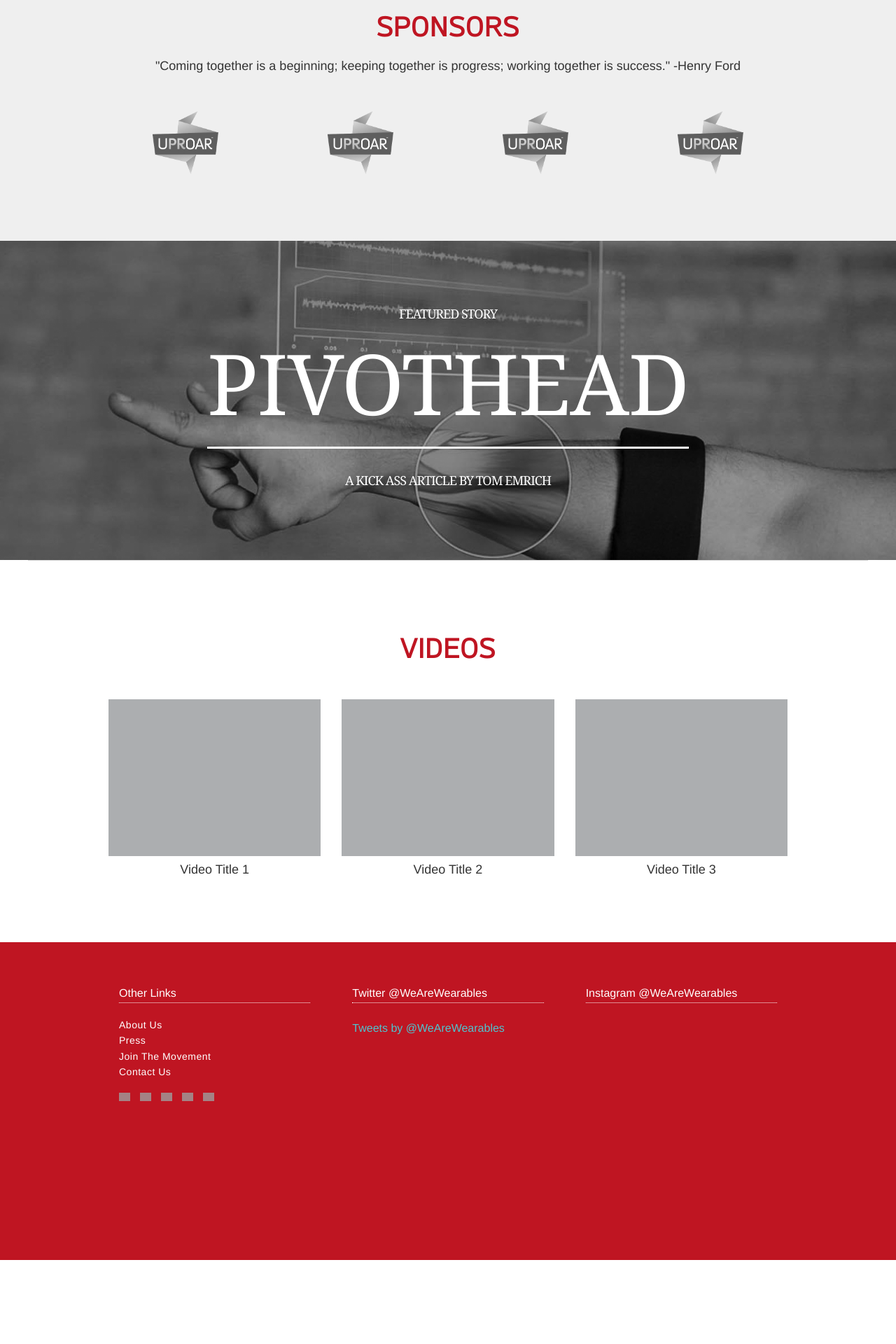
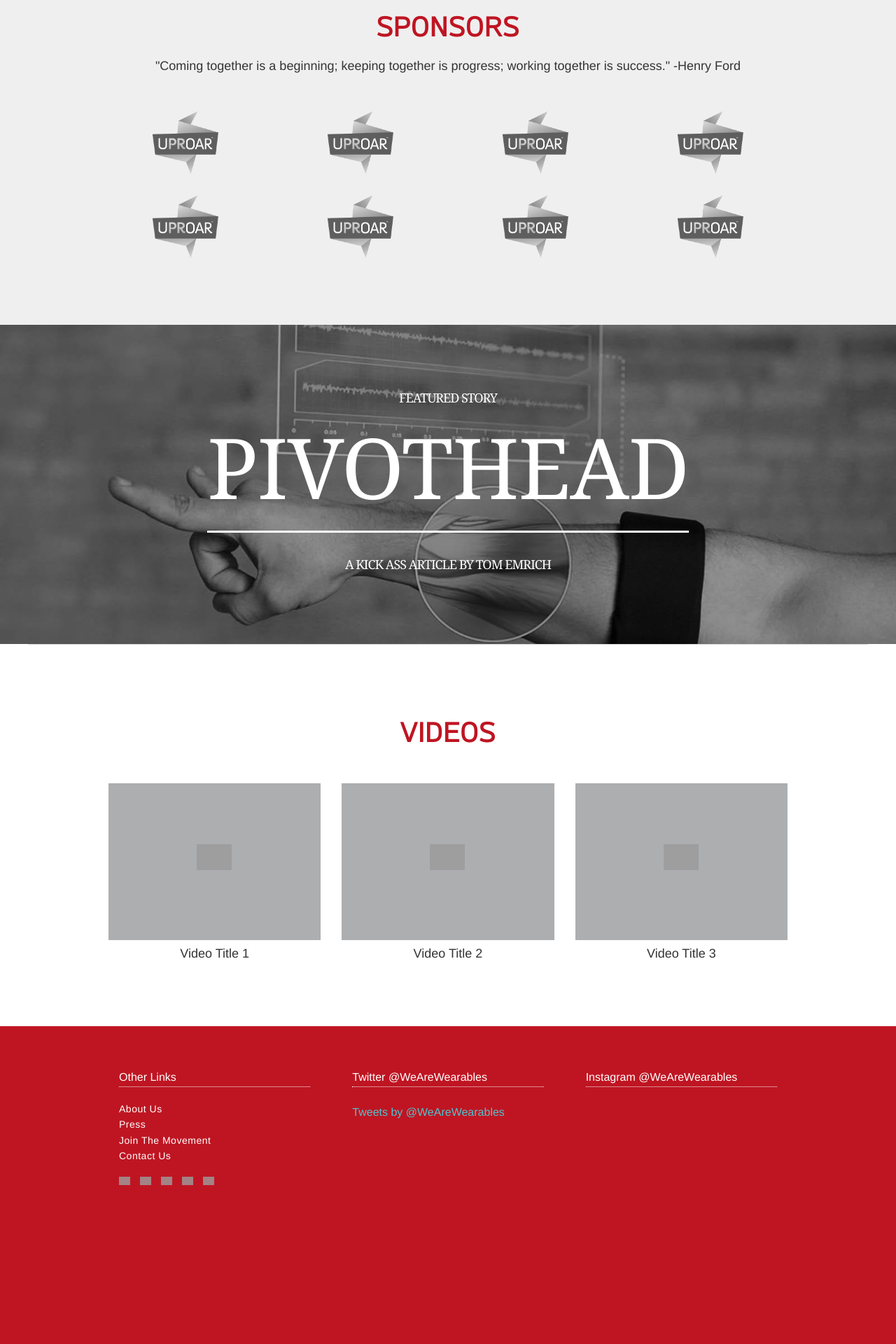
Before and after one commit to scottchen18/wearables, a CodeIgniter app: page /index.php/main/index in a window 1280 px wide. Shown: the part 1921-3841 px from the top of the page at 70% size. Before the commit the page ends 3721 px from the top, so only its background shows below. Run offline with CodeIgniter, Linux system fonts and the light colour scheme; some libraries are stand-ins or nearby versions; grey boxes are pictures that could not be loaded.

Commit message:
post neil

```diff
--- a/application/assets/css/style.css
+++ b/application/assets/css/style.css
@@ -246,3 +246,12 @@
 	text-align:center;
 	display:none;
 }
+.play_button{
+	width: 50px;
+	position: absolute;
+	margin: 87px 0px 0px 126px;
+}
+.play_video:hover{
+	cursor:pointer;
+	cursor:hand;
+}
--- a/application/assets/js/function.js
+++ b/application/assets/js/function.js
@@ -12,14 +12,10 @@
 //				ONCLICK.JS
 //*************************************************/
 
-
-
-
-//**************************************************
-//				ONCLICK.JS HELPERS
-//*************************************************/
-
-
+$('.play_video').click(function(){show_video($(this).attr('data-rel'));});
+$('.featured_story').click(function(){location.href=baseUrl+'/feature';});
+$('.main_nav li').click(scroll_navigation);
+$('.scroll_nav').click(scroll_navigation);
 /**************************************************/
 
 //**************************************************
@@ -51,3 +47,42 @@
     });
 return this;
 }
+
+
+function show_video(url){
+
+	var width = $(window).width() * 0.7;
+	$('.bgfade').fadeIn('slow');
+
+	$('#video_pop').show();
+	$('#y_video').css('width',width);
+	$('#y_video').css('height',(width/1.7777));
+
+	$('#video_pop').css('width',width);
+	$('#video_pop').center(false);
+	$('#video_pop').hide();
+	$('#video_pop').fadeIn('slow',function(){
+		$('#y_video').html('<iframe width="'+width+'" height="'+(width/1.7777)+'" src="//www.youtube.com/embed/43wIp2eDvDw" frameborder="0" allowfullscreen></iframe>');
+	});
+
+	$('.bgfade').css('height',$(document).height());
+	$('.bgfade').css('width',$(document).width());
+
+	$(document).keyup(function(e) {
+		 if (e.keyCode == 27) {close_video();}
+	});
+}
+function close_video(){
+	$('.bgfade').fadeOut('slow');
+	$('#video_pop').fadeOut('slow',function(){$('#y_video').html('');});
+
+}
+
+
+
+function scroll_navigation(){
+	var page = $(this).attr('rel');
+	$('html, body').animate({
+	    scrollTop: $('#'+page).offset().top - 60
+	}, 2000);
+}
--- a/application/views/headers/footer.php
+++ b/application/views/headers/footer.php
@@ -1,8 +1,46 @@
 
 
 
+<section class="footer">
+	<div class="row">
+		<div class="small-12 medium-4 columns f_box">
+					<div class="f_top">Other Links</div>
+					<div class="sub_text4Footer">
+						<ul class="f_list">
 
+							<a href="http://projectspac.es/about"><li>About Us</li></a>
+							<a href="http://blog.projectspac.es" target="blank_"><li>Press</li></a>
+							<a href="http://projectspac.es/perks"><li>Join The Movement</li></a>
+							<a href="http://projectspac.es/press"><li>Contact Us</li></a>
+
+						</ul>
+
+						<div class="social_links"><a target="_blank" href="http://www.facebook.com/wearewearables"><img src="https://s3.amazonaws.com/webImages/facebook-white-16px.png"></a>
+						<a target="_blank" href="http://www.twitter.com/wearewearables"><img src="https://s3.amazonaws.com/webImages/twitter-white-16px.png"></a>
+						<a target="_blank" href="http://blog.projectspac.es"><img src="https://s3.amazonaws.com/webImages/tumblr-white-16px.png"></a>
+						<a target="_blank" href="http://www.instagram.com/wearewearables"><img src="https://s3.amazonaws.com/webImages/instagram-white-16px.png"></a>
+						<a target="_blank" href="http://www.youtube.com/wearewearables"><img src="https://s3.amazonaws.com/webImages/youtube-white-16px.png"></a>
+						</div>
+					</div>
+
+		</div>
+
+		<div class="small-12 medium-4 columns f_box">
+					<div style="margin-bottom:28px;" class="f_top">Twitter @WeAreWearables</div>
+					<a class="twitter-timeline" data-tweet-limit="3" data-link-color="#bf1522" data-border-color="#bf1522" data-background-color="#efefef" href="https://twitter.com/WeAreWearables" data-widget-id="469174070731218944">Tweets by @WeAreWearables</a>
+					<script>!function(d,s,id){var js,fjs=d.getElementsByTagName(s)[0],p=/^http:/.test(d.location)?'http':'https';if(!d.getElementById(id)){js=d.createElement(s);js.id=id;js.src=p+"://platform.twitter.com/widgets.js";fjs.parentNode.insertBefore(js,fjs);}}(document,"script","twitter-wjs");</script>
+
+
+		</div>
+		<div class="small-12 medium-4 columns f_box">
+					<div style="margin-bottom:30px;" class="f_top">Instagram @WeAreWearables</div>
+					<!-- www.intagme.com -->
+					<iframe style="height:274px;width:274px;" src="http://www.intagme.com/in/?u=d2VhcmV3ZWFyYWJsZXN8c2x8MzAwfDJ8M3x8eWVzfDV8dW5kZWZpbmVkfG5v" allowTransparency="true" frameborder="0" scrolling="no" style="border:none; overflow:hidden; width:315px; height: 315px" ></iframe>
+		</div>
+	</div>
+</section>
 <script src="<?php echo base_url();?>application/assets/js/foundation.min.js"></script>
+<script src="<?php echo base_url();?>application/assets/js/function.js"></script>
 <script>
     $(document).foundation();
 </script>
--- a/application/views/headers/header.php
+++ b/application/views/headers/header.php
@@ -10,7 +10,6 @@
 	<link rel="stylesheet" href="<?php echo base_url();?>application/assets/css/style.css" />
 	<script src="<?php echo base_url();?>application/assets/js/jquery.js"></script>
 	<script src="<?php echo base_url();?>application/assets/js/config.js"></script>
-	<script src="<?php echo base_url();?>application/assets/js/function.js"></script>
 	<?php echo $meta;?>
 	<?php echo $f_meta;?>
   </head>
--- a/application/views/main/landing.php
+++ b/application/views/main/landing.php
@@ -17,10 +17,10 @@
  		<li class="toggle-topbar menu-icon"><a href="#">Menu</a></li>
     </ul>
 	<section class="top-bar-section">
-	    <ul class="right">
-			<li><a>Events & Workshops</a></li>
-			<li><a>Featured Stories</a></li>
-	        <li><a>Videos</a></li>
+	    <ul class="right main_nav">
+			<li rel="events"><a>Events & Workshops</a></li>
+			<li rel="feature"><a>Featured Stories</a></li>
+	        <li rel="videos"><a>Videos</a></li>
 	    </ul>
 	</section>
 </nav>
@@ -76,7 +76,7 @@
 
 </section>
 
-<section class="page3">
+<section id="events" class="page3">
 	<div class="row">
 		<div class="small-12 columns s_center">
 			<h1 class="red">Events & Workshops</h1>
@@ -142,9 +142,30 @@
 
 		</div>
 	</div>
+
+	<div class="row">
+		<div class="small-12 medium-3 columns s_center">
+			<img class="sponsor_img" src="<?php echo base_url();?>application/assets/img/uproar_logo.png" >
+
+		</div>
+
+		<div class="small-12 medium-3 columns s_center">
+			<img class="sponsor_img" src="<?php echo base_url();?>application/assets/img/uproar_logo.png" >
+
+		</div>
+
+		<div class="small-12 medium-3 columns s_center">
+			<img class="sponsor_img" src="<?php echo base_url();?>application/assets/img/uproar_logo.png">
+
+		</div>
+		<div class="small-12 medium-3 columns s_center">
+			<img class="sponsor_img" src="<?php echo base_url();?>application/assets/img/uproar_logo.png">
+
+		</div>
+	</div>
 </section>
 
-<section class="page2">
+<section id="feature" class="page2">
 	<div class="row">
 		<div class="small-12 columns s_center">
 			<a class="featured_story"><div style="margin-bottom:30px">
@@ -160,7 +181,7 @@
 	</div>
 </section>
 
-<section class="border"></section>
+<section id="videos" class="border"></section>
 <section class="page3">
 	<div class="row">
 		<div class="small-12 columns s_center">
@@ -169,62 +190,26 @@
 	</div>
 
 	<div class="row">
-		<div class="small-12 medium-4 columns s_center">
+		<div class="small-12 medium-4 columns s_center play_video">
+			<div class="play_button"><img src="https://s3.amazonaws.com/webImages/entry-icon-video-light-50px.png" ></div>
 			<div class="video_place"></div>
 			<div class="video_title"> Video Title 1</div>
 		</div>
 
-		<div class="small-12 medium-4 columns s_center">
+		<div class="small-12 medium-4 columns s_center play_video">
+			<div class="play_button"><img src="https://s3.amazonaws.com/webImages/entry-icon-video-light-50px.png" ></div>
 			<div class="video_place"></div>
 			<div class="video_title"> Video Title 2</div>
 		</div>
 
-		<div class="small-12 medium-4 columns s_center">
+		<div class="small-12 medium-4 columns s_center play_video">
+			<div class="play_button"><img src="https://s3.amazonaws.com/webImages/entry-icon-video-light-50px.png" ></div>
 			<div class="video_place"></div>
 			<div class="video_title"> Video Title 3</div>
 		</div>
 	</div>
 </section>
 
-
-<section class="footer">
-	<div class="row">
-		<div class="small-12 medium-4 columns f_box">
-					<div class="f_top">Other Links</div>
-					<div class="sub_text4Footer">
-						<ul class="f_list">
-
-							<a href="http://projectspac.es/about"><li>About Us</li></a>
-							<a href="http://blog.projectspac.es" target="blank_"><li>Press</li></a>
-							<a href="http://projectspac.es/perks"><li>Join The Movement</li></a>
-							<a href="http://projectspac.es/press"><li>Contact Us</li></a>
-
-						</ul>
-
-						<div class="social_links"><a target="_blank" href="http://www.facebook.com/wearewearables"><img src="https://s3.amazonaws.com/webImages/facebook-white-16px.png"></a>
-						<a target="_blank" href="http://www.twitter.com/wearewearables"><img src="https://s3.amazonaws.com/webImages/twitter-white-16px.png"></a>
-						<a target="_blank" href="http://blog.projectspac.es"><img src="https://s3.amazonaws.com/webImages/tumblr-white-16px.png"></a>
-						<a target="_blank" href="http://www.instagram.com/wearewearables"><img src="https://s3.amazonaws.com/webImages/instagram-white-16px.png"></a>
-						<a target="_blank" href="http://www.youtube.com/wearewearables"><img src="https://s3.amazonaws.com/webImages/youtube-white-16px.png"></a>
-						</div>
-					</div>
-
-		</div>
-
-		<div class="small-12 medium-4 columns f_box">
-					<div style="margin-bottom:28px;" class="f_top">Twitter @WeAreWearables</div>
-					<a class="twitter-timeline" data-tweet-limit="3" data-link-color="#bf1522" data-border-color="#bf1522" data-background-color="#efefef" href="https://twitter.com/WeAreWearables" data-widget-id="469174070731218944">Tweets by @WeAreWearables</a>
-					<script>!function(d,s,id){var js,fjs=d.getElementsByTagName(s)[0],p=/^http:/.test(d.location)?'http':'https';if(!d.getElementById(id)){js=d.createElement(s);js.id=id;js.src=p+"://platform.twitter.com/widgets.js";fjs.parentNode.insertBefore(js,fjs);}}(document,"script","twitter-wjs");</script>
-
-
-		</div>
-		<div class="small-12 medium-4 columns f_box">
-					<div style="margin-bottom:30px;" class="f_top">Instagram @WeAreWearables</div>
-					<!-- www.intagme.com -->
-					<iframe style="height:274px;width:274px;" src="http://www.intagme.com/in/?u=d2VhcmV3ZWFyYWJsZXN8c2x8MzAwfDJ8M3x8eWVzfDV8dW5kZWZpbmVkfG5v" allowTransparency="true" frameborder="0" scrolling="no" style="border:none; overflow:hidden; width:315px; height: 315px" ></iframe>
-		</div>
-	</div>
-</section>
 <script>
 // $('.video_container').hover(function(){
 // 	$(this).find('.video_screen').animate({marginTop:'+=210px'},200,function(){});
@@ -236,7 +221,7 @@
 // 	}
 // );
 
-$('.video_place').click(function(){show_video($(this).attr('data-rel'));});
+$('.play_video').click(function(){show_video($(this).attr('data-rel'));});
 $('.featured_story').click(function(){location.href=baseUrl+'/feature';});
 function show_video(url){
 
```
Also changed, not shown: application/views/main/story.php (+5 -7 lines).
